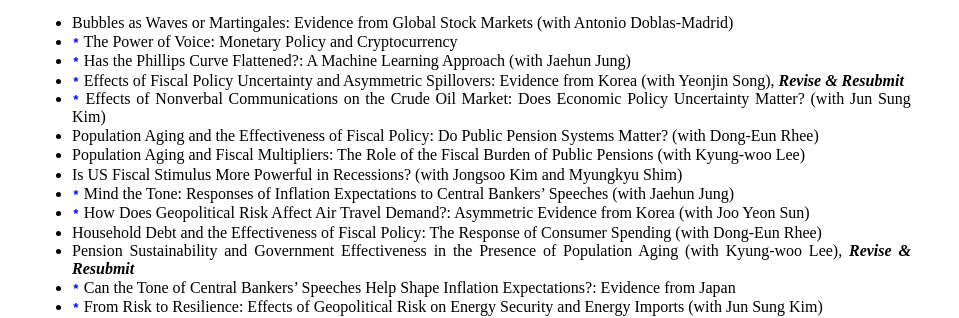
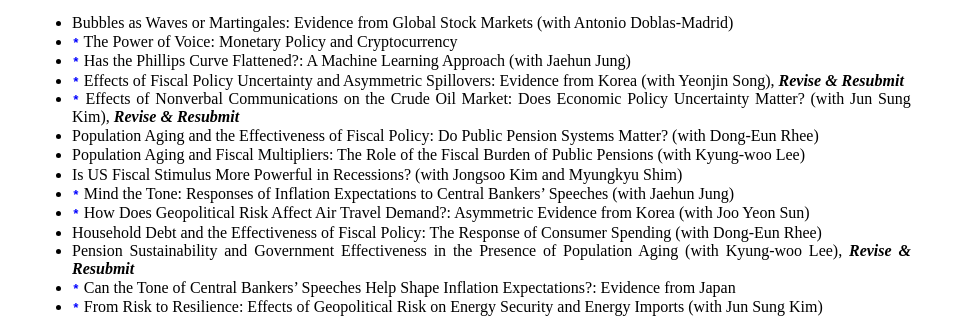
Before and after one commit to dooyeoncho/dooyeoncho.github.io, a Jekyll site: the page built from pages/research.html, in a window 1280 px wide. Shown: the part 1406-1724 px from the top of the page, without its empty margins (160-1119 px from the left). Built offline with Jekyll 4.4.1, drawn with Linux system fonts in a browser that asks for light colours.

Commit message:
Update research.html

```diff
--- a/pages/research.html
+++ b/pages/research.html
@@ -64,7 +64,7 @@ span {
 		<span><li><code style="color : blue"><b>*</b></code> The Power of Voice: Monetary Policy and Cryptocurrency</li></span>
 		<span><li><code style="color : blue"><b>*</b></code> Has the Phillips Curve Flattened?: A Machine Learning Approach (with Jaehun Jung)</li></span>
 		<span><li><code style="color : blue"><b>*</b></code> Effects of Fiscal Policy Uncertainty and Asymmetric Spillovers: Evidence from Korea (with Yeonjin Song), <em property="italic"><b>Revise & Resubmit</b></em></li></span>
-		<span><li><code style="color : blue"><b>*</b></code> Effects of Nonverbal Communications on the Crude Oil Market: Does Economic Policy Uncertainty Matter? (with Jun Sung Kim)</li></span>
+		<span><li><code style="color : blue"><b>*</b></code> Effects of Nonverbal Communications on the Crude Oil Market: Does Economic Policy Uncertainty Matter? (with Jun Sung Kim), <em property="italic"><b>Revise & Resubmit</b></em></li></span>
 		<span><li>Population Aging and the Effectiveness of Fiscal Policy: Do Public Pension Systems Matter? (with Dong-Eun Rhee)</li></span>
 		<span><li>Population Aging and Fiscal Multipliers: The Role of the Fiscal Burden of Public Pensions (with Kyung-woo Lee)</li></span>
 		<span><li>Is US Fiscal Stimulus More Powerful in Recessions? (with Jongsoo Kim and Myungkyu Shim)</li></span>
```
